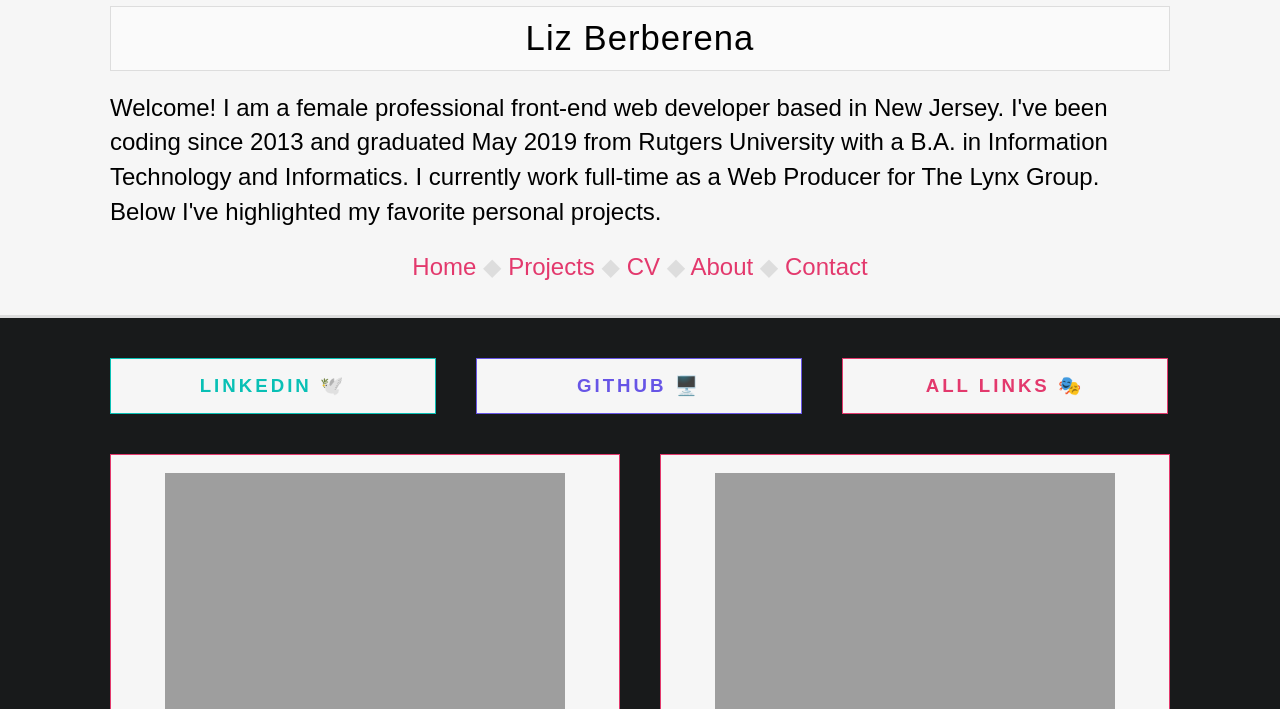
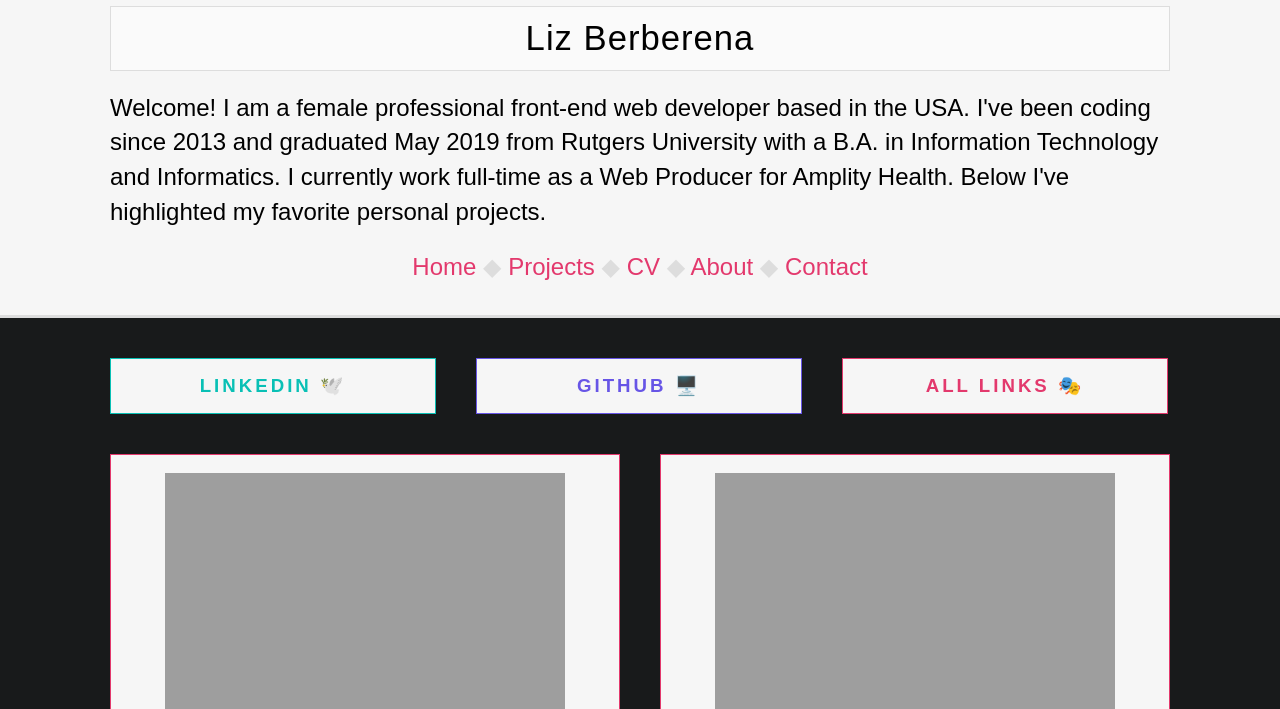
Before and after one commit to liz-lorena/2020, a Jekyll site: the page built from index.html, in a window 1280 px wide and 900 px high, cut to the strip 191-900 px from the top of the window. Built offline with Jekyll 4.4.1, drawn with Linux system fonts in a browser that asks for light colours; the list of posts is cut into pages by our own code.

Commit message:
Update index.html

```diff
--- a/index.html
+++ b/index.html
@@ -3,4 +3,4 @@
 title: "web development portfolio"
 ---
 
-<p>Welcome! I am a female professional front-end web developer based in New Jersey. I've been coding since 2013 and graduated May 2019 from Rutgers University with a B.A. in Information Technology and Informatics. I currently work full-time as a Web Producer for The Lynx Group. Below I've highlighted my favorite personal projects.</p>
+<p>Welcome! I am a female professional front-end web developer based in the USA. I've been coding since 2013 and graduated May 2019 from Rutgers University with a B.A. in Information Technology and Informatics. I currently work full-time as a Web Producer for Amplity Health. Below I've highlighted my favorite personal projects.</p>
```
